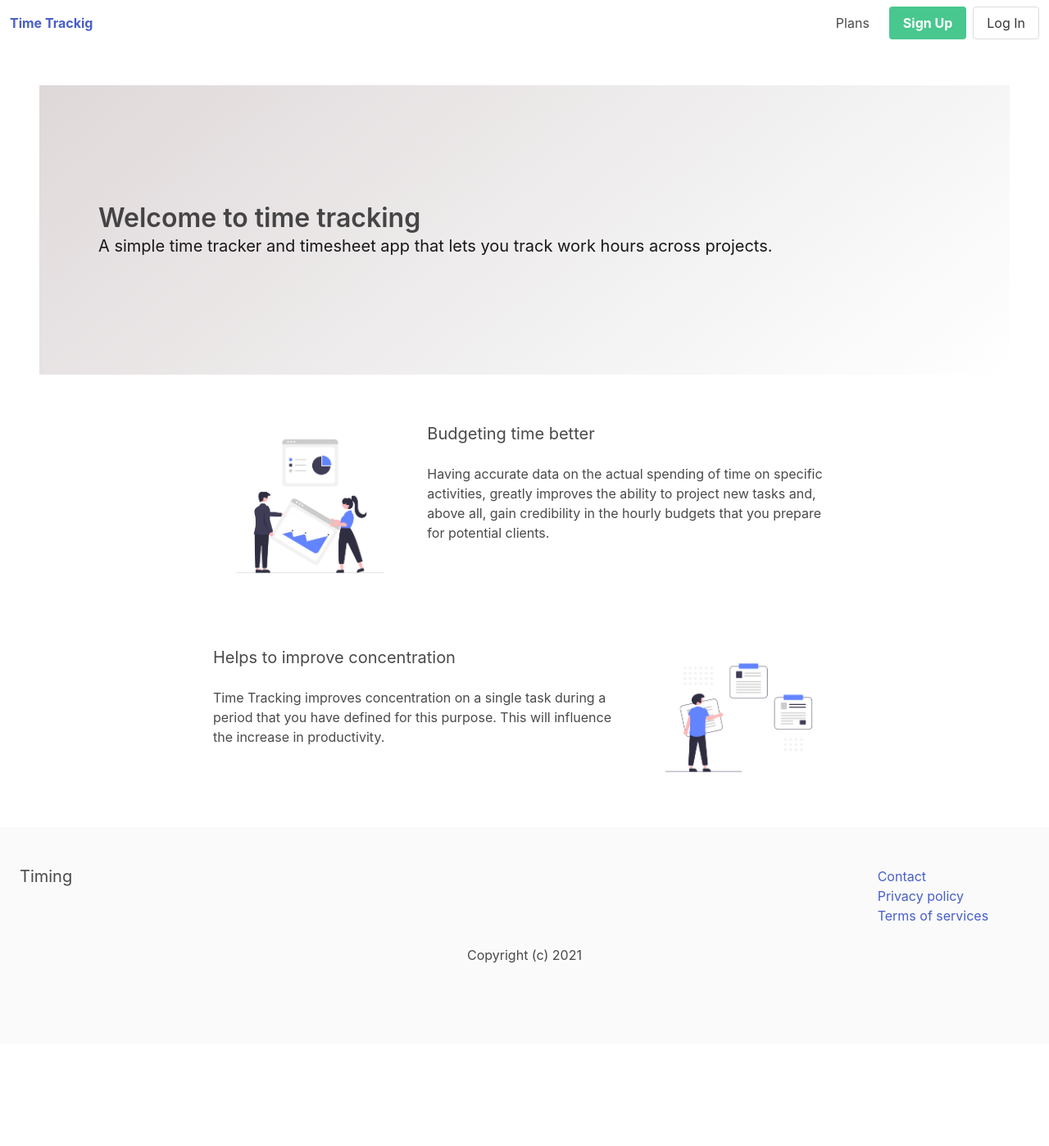
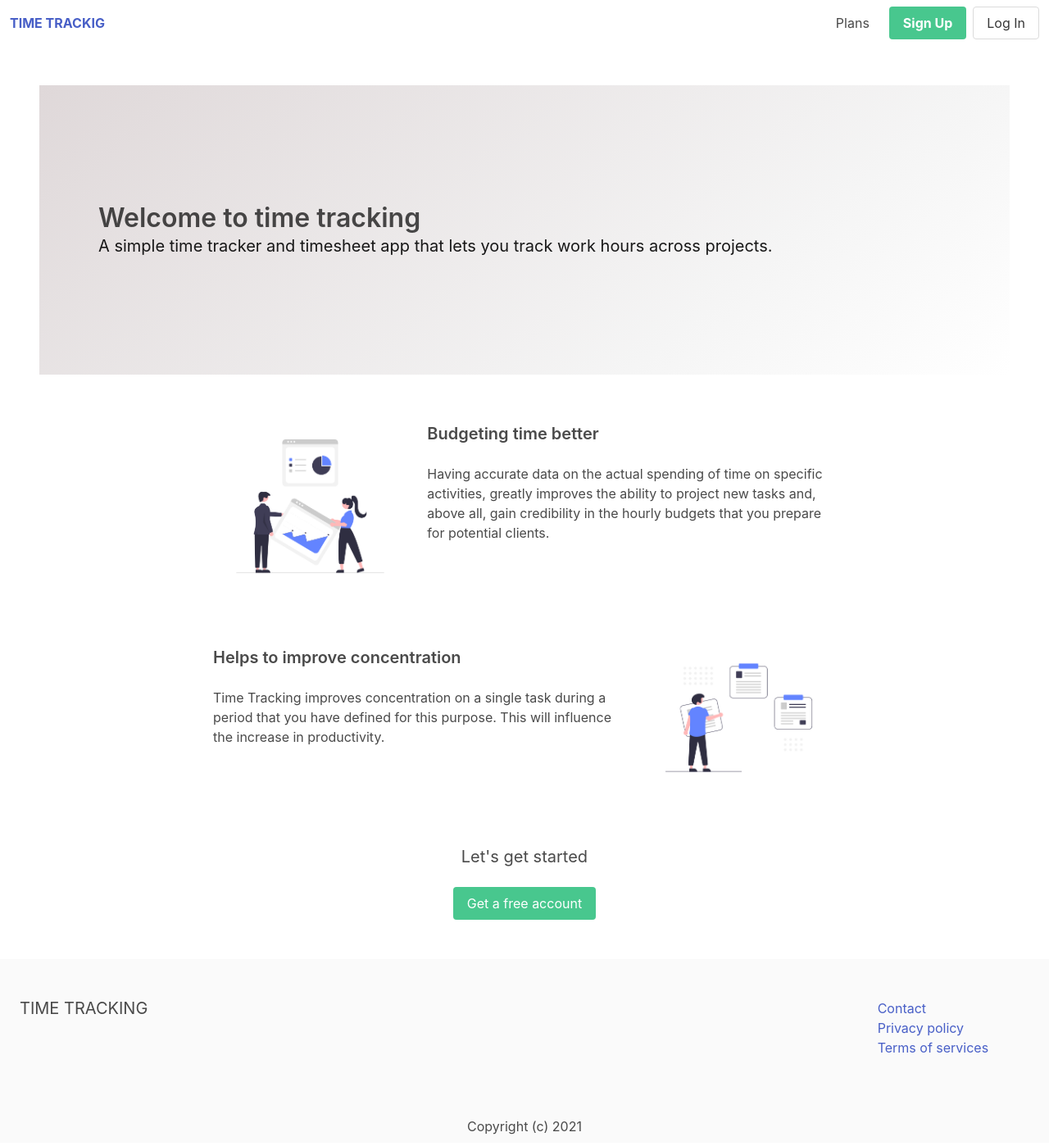
Before and after one commit to StyvenSoft/time-tracking, a Django app: page / in a window 1280 px wide. Shown: the whole page at 82% size. Before the commit the page ends 1175 px from the top, so only its background shows below. Run offline with Django 3.2, Linux system fonts and the light colour scheme.

Commit message:
Change completed basic template homepage

```diff
--- a/apps/core/templates/core/base.html
+++ b/apps/core/templates/core/base.html
@@ -10,7 +10,7 @@
     <div id="navbar-app">
         <nav class="navbar">
             <div class="navbar-brand">
-                <a href="/" class="navbar-item">
+                <a href="/" class="navbar-item is-uppercase">
                     <strong>Time Trackig</strong>
                 </a>
             </div>
@@ -36,11 +36,11 @@
         {% block content %}
         {% endblock %}
     </section>
-    <footer class="footer">
+    <footer class="footer pb-2">
         <div class="columns is-multiline">
             <div class="column is-4">
-                <h2 class="subtitle">
-                    Timing
+                <h2 class="subtitle is-uppercase">
+                    Time Tracking
                 </h2>
             </div>
             <div class="column is-offset-6 is-2">
@@ -50,7 +50,7 @@
                     <li><a href="#">Terms of services</a></li>
                 </ul>
             </div>
-            <div class="column is-12 has-text-centered">
+            <div class="column is-12 has-text-centered mt-6">
                 <p>Copyright (c) 2021</p>
             </div>
         </div>
--- a/apps/core/templates/core/frontpage.html
+++ b/apps/core/templates/core/frontpage.html
@@ -27,13 +27,13 @@
                     <img src="{% static 'images/feacture-1.png' %}" alt="Feactures">
                 </div>
                 <div class="column is-8 text">
-                    <h2 class="subtitle">Budgeting time better</h2>
+                    <h2 class="subtitle has-text-weight-semibold">Budgeting time better</h2>
                     <p>Having accurate data on the actual spending of time on specific activities, greatly improves the ability to project new tasks and, above all, gain credibility in the hourly budgets that you prepare for potential clients.</p>
                 </div>
             </div>
             <div class="columns is-align-items mt-6">
                 <div class="column is-8 text">
-                    <h2 class="subtitle">Helps to improve concentration</h2>
+                    <h2 class="subtitle has-text-weight-semibold">Helps to improve concentration</h2>
                     <p>Time Tracking improves concentration on a single task during a period that you have defined for this purpose. This will influence the increase in productivity.</p>
                 </div>
                 <div class="column is-4 image">
@@ -42,6 +42,16 @@
             </div>
         </div>
     </div>
+    <div class="columns is-align-items-center mt-6">
+        <div class="column is-4 is-offset-4 has-text-centered">
+            <h2 class="subtitle">
+                Let's get started
+            </h2>
+            <a href="#" class="button is-success is-larget">
+                Get a free account
+            </a>
+        </div>
+    </div>
 </div>
 
 {% endblock %}
```
